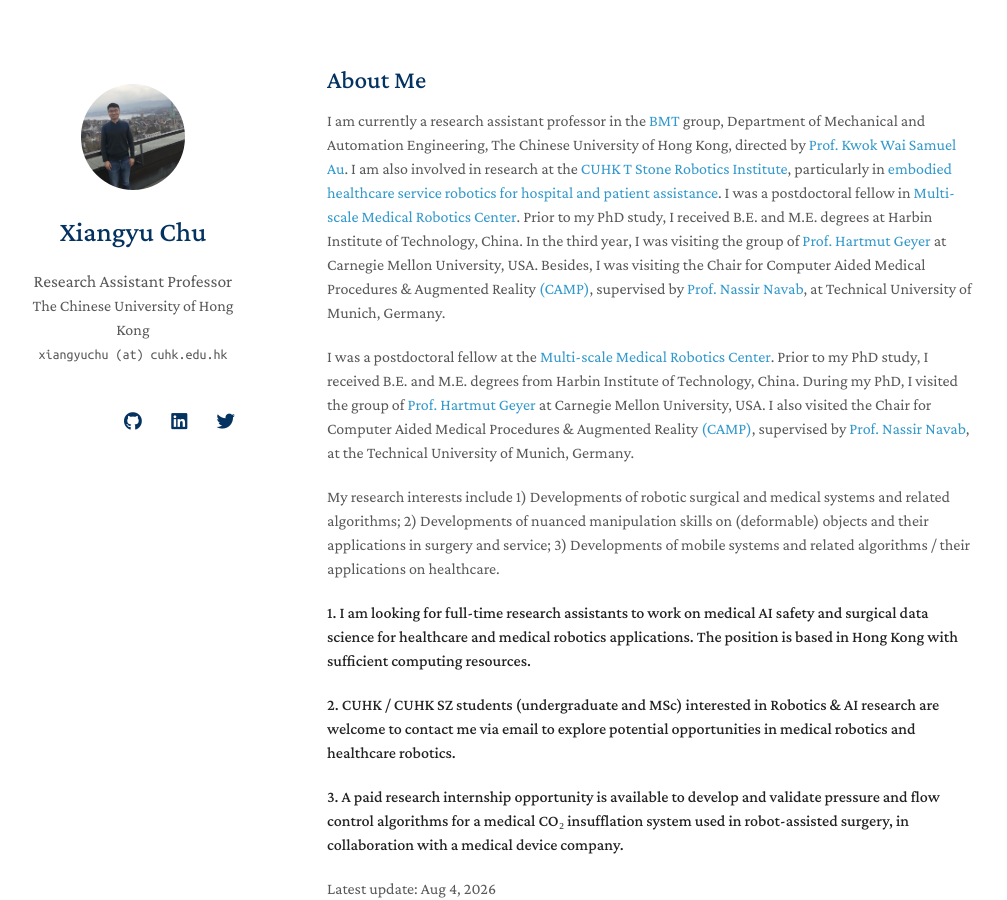
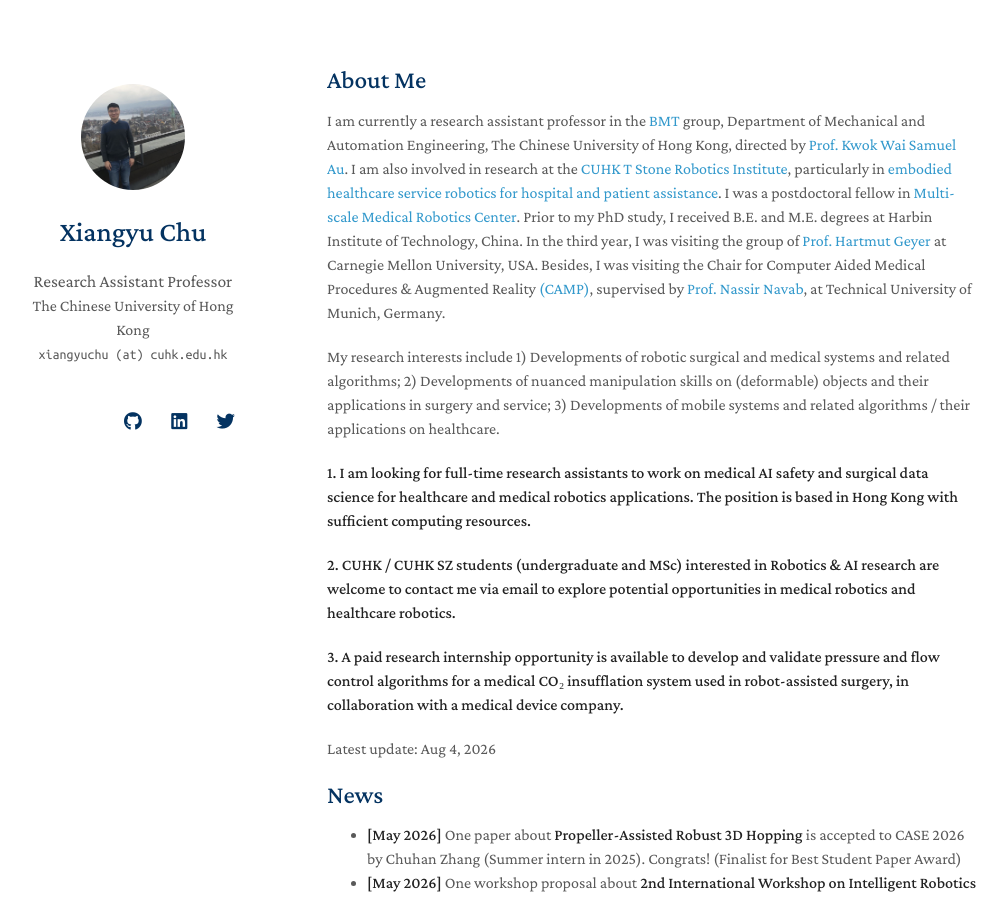
Before and after one commit to xiangyuchu03/xiangyuchu03.github.io, a Jekyll site: the page built from index.md, in a window 1280 px wide and 900 px high. Shown: the whole window, without its empty margins (143-1150 px from the left). Built offline with Jekyll 4.4.1, drawn with Linux system fonts in a browser that asks for light colours; nearby versions of some CDN libraries; a style sheet for code colours, icons or effects is not loaded; our own code applies the rules of GitHub Pages for plain Markdown files.

Commit message:
Update index.md

```diff
--- a/index.md
+++ b/index.md
@@ -5,8 +5,6 @@ layout: homepage
 ## About Me
 
 I am currently a research assistant professor in the [BMT](https://biomedirobotics.com/) group, Department of Mechanical and Automation Engineering, The Chinese University of Hong Kong, directed by [Prof. Kwok Wai Samuel Au](https://www4.mae.cuhk.edu.hk/peoples/au-kwok-wai-samuel/). I am also involved in research at the [CUHK T Stone Robotics Institute](https://ri.cuhk.edu.hk/en/), particularly in [embodied healthcare service robotics for hospital and patient assistance](https://ri.cuhk.edu.hk/en/research/projects/embodied-healthcare-service-robotics-for-hospital-and-patient-assistance). I was a postdoctoral fellow in [Multi-scale Medical Robotics Center](https://www.mrc-cuhk.com/). Prior to my PhD study, I received B.E. and M.E. degrees at Harbin Institute of Technology, China. In the third year, I was visiting the group of [Prof. Hartmut Geyer](https://www.cs.cmu.edu/~hgeyer/) at Carnegie Mellon University, USA. Besides, I was visiting the Chair for Computer Aided Medical Procedures & Augmented Reality [(CAMP)](https://www.cs.cit.tum.de/camp/start/), supervised by [Prof. Nassir Navab](https://www.professoren.tum.de/en/navab-nassir), at Technical University of Munich, Germany.
-
-I was a postdoctoral fellow at the [Multi-scale Medical Robotics Center](https://www.mrc-cuhk.com/). Prior to my PhD study, I received B.E. and M.E. degrees from Harbin Institute of Technology, China. During my PhD, I visited the group of [Prof. Hartmut Geyer](https://www.cs.cmu.edu/~hgeyer/) at Carnegie Mellon University, USA. I also visited the Chair for Computer Aided Medical Procedures & Augmented Reality [(CAMP)](https://www.cs.cit.tum.de/camp/start/), supervised by [Prof. Nassir Navab](https://www.professoren.tum.de/en/navab-nassir), at the Technical University of Munich, Germany.
 
 My research interests include 1) Developments of robotic surgical and medical systems and related algorithms; 2) Developments of nuanced manipulation skills on (deformable) objects and their applications in surgery and service; 3) Developments of mobile systems and related algorithms / their applications on healthcare.
 
```
